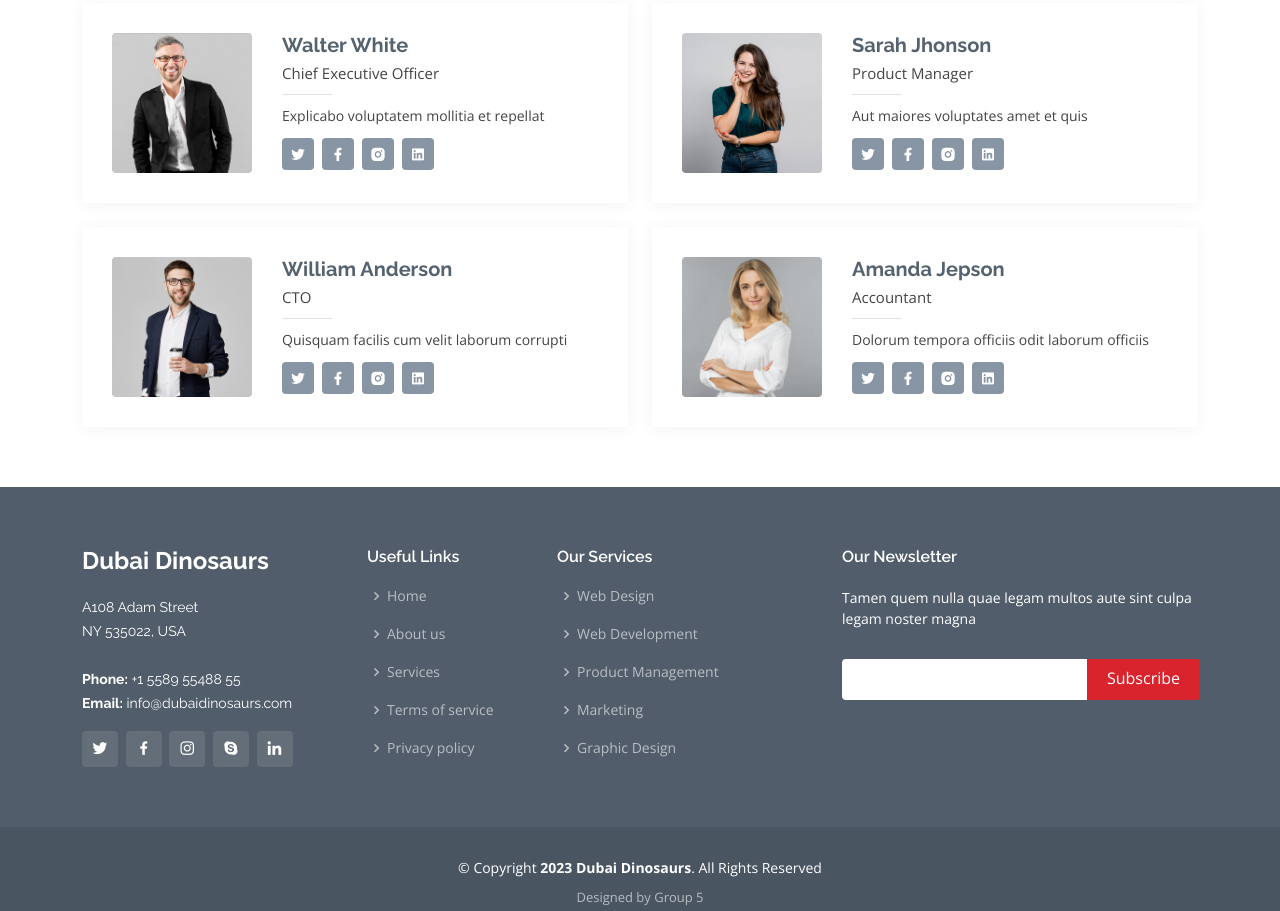
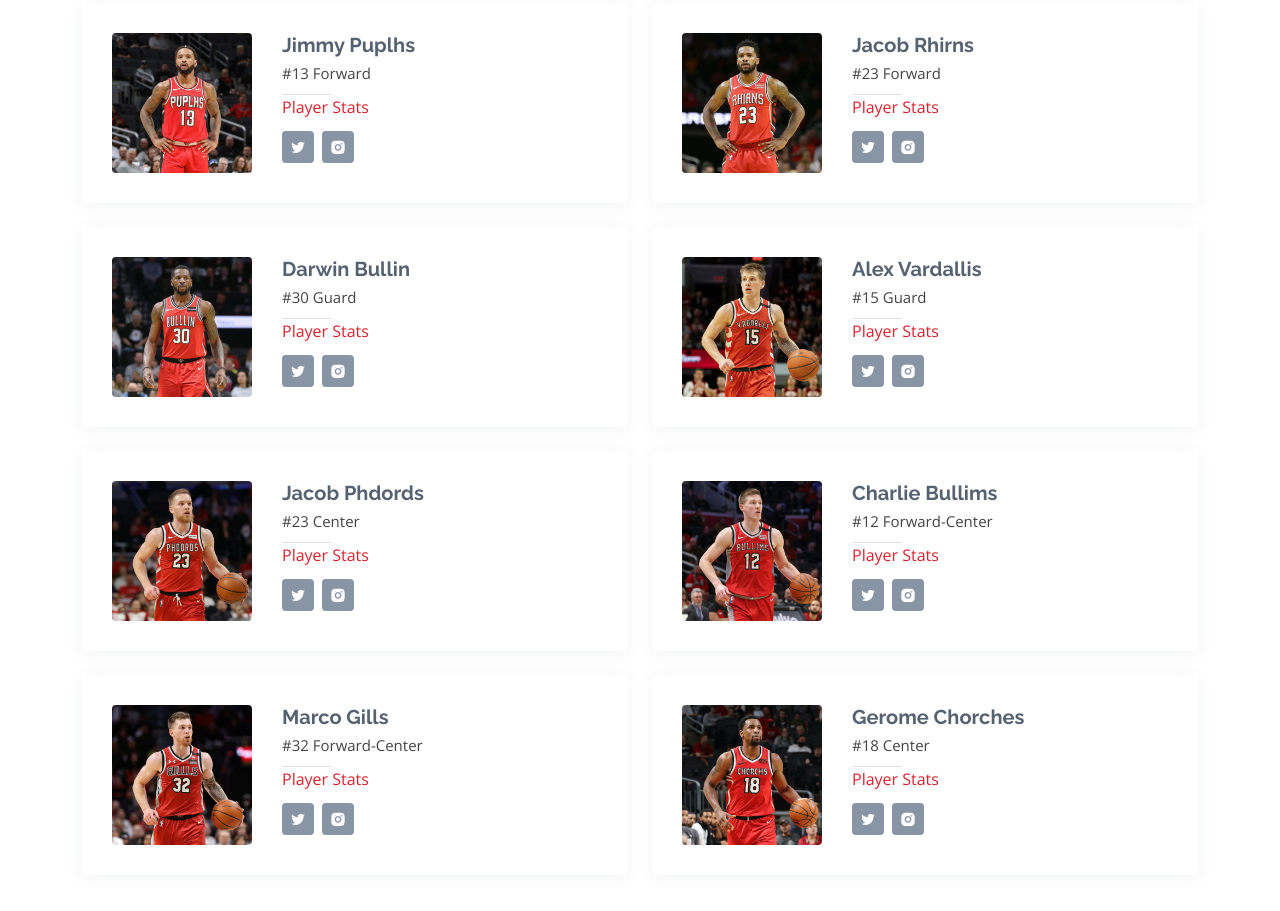
Before and after one commit to giordanv2/group5_FinalProject, a plain HTML site: page team.html in a window 1280 px wide. Shown: the part 211-1122 px from the top of the page. Drawn offline with nearby package versions, Linux system fonts and the light colour scheme.

Commit message:
Add player images and update page info to match

```diff
--- a/team.html
+++ b/team.html
@@ -92,16 +92,14 @@
 
           <div class="col-lg-6">
             <div class="member d-flex align-items-start">
-              <div class="pic"><img src="assets/img/team/team-1.jpg" class="img-fluid" alt=""></div>
+              <div class="pic"><img src="assets/img/team/player-1.jpeg" class="img-fluid" alt=""></div>
               <div class="member-info">
-                <h4>Walter White</h4>
-                <span>Chief Executive Officer</span>
-                <p>Explicabo voluptatem mollitia et repellat</p>
+                <h4>Jimmy Puplhs</h4>
+                <span>#13 Forward</span>
+                <a href="">Player Stats</a>
                 <div class="social">
                   <a href=""><i class="ri-twitter-fill"></i></a>
-                  <a href=""><i class="ri-facebook-fill"></i></a>
                   <a href=""><i class="ri-instagram-fill"></i></a>
-                  <a href=""> <i class="ri-linkedin-box-fill"></i> </a>
                 </div>
               </div>
             </div>
@@ -109,16 +107,14 @@
 
           <div class="col-lg-6 mt-4 mt-lg-0">
             <div class="member d-flex align-items-start">
-              <div class="pic"><img src="assets/img/team/team-2.jpg" class="img-fluid" alt=""></div>
+              <div class="pic"><img src="assets/img/team/player-2.jpeg" class="img-fluid" alt=""></div>
               <div class="member-info">
-                <h4>Sarah Jhonson</h4>
-                <span>Product Manager</span>
-                <p>Aut maiores voluptates amet et quis</p>
+                <h4>Jacob Rhirns</h4>
+                <span>#23 Forward</span>
+                <a href="">Player Stats</a>
                 <div class="social">
                   <a href=""><i class="ri-twitter-fill"></i></a>
-                  <a href=""><i class="ri-facebook-fill"></i></a>
                   <a href=""><i class="ri-instagram-fill"></i></a>
-                  <a href=""> <i class="ri-linkedin-box-fill"></i> </a>
                 </div>
               </div>
             </div>
@@ -126,16 +122,14 @@
 
           <div class="col-lg-6 mt-4">
             <div class="member d-flex align-items-start">
-              <div class="pic"><img src="assets/img/team/team-3.jpg" class="img-fluid" alt=""></div>
+              <div class="pic"><img src="assets/img/team/player-3.jpeg" class="img-fluid" alt=""></div>
               <div class="member-info">
-                <h4>William Anderson</h4>
-                <span>CTO</span>
-                <p>Quisquam facilis cum velit laborum corrupti</p>
+                <h4>Darwin Bullin</h4>
+                <span>#30 Guard</span>
+                <a href="">Player Stats</a>
                 <div class="social">
                   <a href=""><i class="ri-twitter-fill"></i></a>
-                  <a href=""><i class="ri-facebook-fill"></i></a>
                   <a href=""><i class="ri-instagram-fill"></i></a>
-                  <a href=""> <i class="ri-linkedin-box-fill"></i> </a>
                 </div>
               </div>
             </div>
@@ -143,16 +137,74 @@
 
           <div class="col-lg-6 mt-4">
             <div class="member d-flex align-items-start">
-              <div class="pic"><img src="assets/img/team/team-4.jpg" class="img-fluid" alt=""></div>
+              <div class="pic"><img src="assets/img/team/player-4.jpeg" class="img-fluid" alt=""></div>
               <div class="member-info">
-                <h4>Amanda Jepson</h4>
-                <span>Accountant</span>
-                <p>Dolorum tempora officiis odit laborum officiis</p>
+                <h4>Alex Vardallis</h4>
+                <span>#15 Guard</span>
+                <a href="">Player Stats</a>
                 <div class="social">
                   <a href=""><i class="ri-twitter-fill"></i></a>
-                  <a href=""><i class="ri-facebook-fill"></i></a>
                   <a href=""><i class="ri-instagram-fill"></i></a>
-                  <a href=""> <i class="ri-linkedin-box-fill"></i> </a>
+                </div>
+              </div>
+            </div>
+          </div>
+
+          <div class="col-lg-6 mt-4">
+            <div class="member d-flex align-items-start">
+              <div class="pic"><img src="assets/img/team/player-5.jpeg" class="img-fluid" alt=""></div>
+              <div class="member-info">
+                <h4>Jacob Phdords</h4>
+                <span>#23 Center</span>
+                <a href="">Player Stats</a>
+                <div class="social">
+                  <a href=""><i class="ri-twitter-fill"></i></a>
+                  <a href=""><i class="ri-instagram-fill"></i></a>
+                </div>
+              </div>
+            </div>
+          </div>
+
+          <div class="col-lg-6 mt-4">
+            <div class="member d-flex align-items-start">
+              <div class="pic"><img src="assets/img/team/player-6.jpeg" class="img-fluid" alt=""></div>
+              <div class="member-info">
+                <h4>Charlie Bullims</h4>
+                <span>#12 Forward-Center</span>
+                <a href="">Player Stats</a>
+                <div class="social">
+                  <a href=""><i class="ri-twitter-fill"></i></a>
+                  <a href=""><i class="ri-instagram-fill"></i></a>
+                </div>
+              </div>
+            </div>
+          </div>
+
+          <div class="col-lg-6 mt-4">
+            <div class="member d-flex align-items-start">
+              <div class="pic"><img src="assets/img/team/player-7.jpeg" class="img-fluid" alt=""></div>
+              <div class="member-info">
+                <h4>Marco Gills</h4>
+                <span>#32 Forward-Center</span>
+                <a href="">Player Stats</a>
+                <div class="social">
+                  <a href=""><i class="ri-twitter-fill"></i></a>
+                  <a href=""><i class="ri-instagram-fill"></i></a>
+                </div>
+              </div>
+            </div>
+          </div>
+
+          <div class="col-lg-6 mt-4">
+            <div class="member d-flex align-items-start">
+              <div class="pic"><img src="assets/img/team/player-8.jpeg" class="img-fluid" alt=""></div>
+              <div class="member-info">
+                <h4>Gerome Chorches</h4>
+                <span>#18 Center</span>
+                <a href="">Player Stats</a>
+                <div class="social">
+                  <a href=""><i class="ri-twitter-fill"></i></a>
+                  <a href=""><i class="ri-instagram-fill"></i></a>
                 </div>
               </div>
             </div>
```
